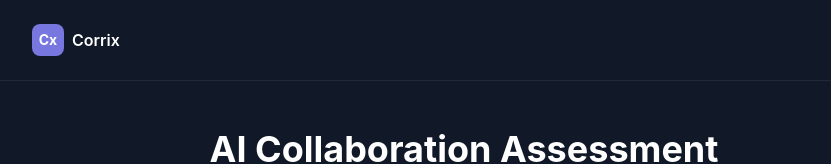
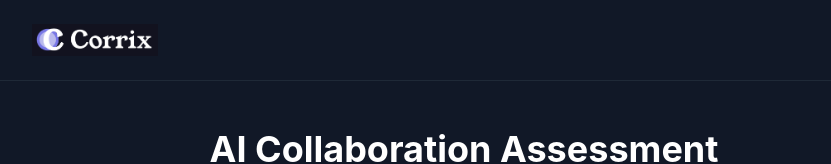
Before and after one commit to geoff-a11y/Corrix-dashboard-app, a React (Vite) app in the folder packages/dashboard/: page /credential in a window 1280 px wide. Shown: the top 164 px of the page, without its empty margins (176-1007 px from the left). Built offline with nearby package versions, Linux system fonts and the light colour scheme; no server answers.

Commit message:
Use Corrix logo image in credential page header

```diff
--- a/packages/dashboard/src/pages/CredentialPage.tsx
+++ b/packages/dashboard/src/pages/CredentialPage.tsx
@@ -611,10 +611,7 @@ export default function CredentialPage() {
       <header className="bg-gray-900 border-b border-gray-800">
         <div className="max-w-4xl mx-auto px-4 py-6">
           <a href="https://corrix.ai" className="flex items-center gap-2">
-            <div className="w-8 h-8 bg-[#7877df] rounded-lg flex items-center justify-center">
-              <span className="text-white font-bold text-sm">Cx</span>
-            </div>
-            <span className="font-semibold text-white">Corrix</span>
+            <img src="/images/logo.png" alt="Corrix" className="h-8" />
           </a>
         </div>
       </header>
```
